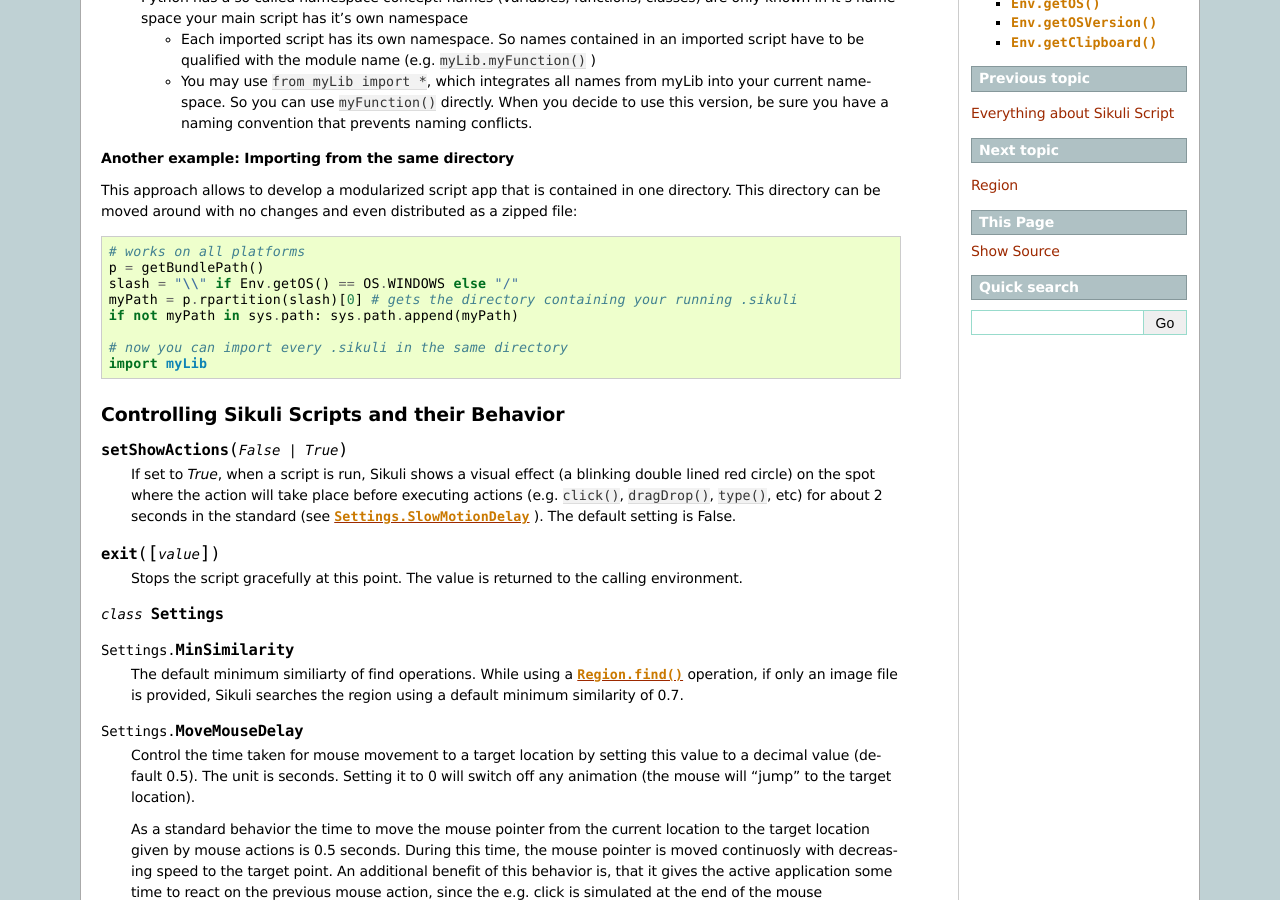
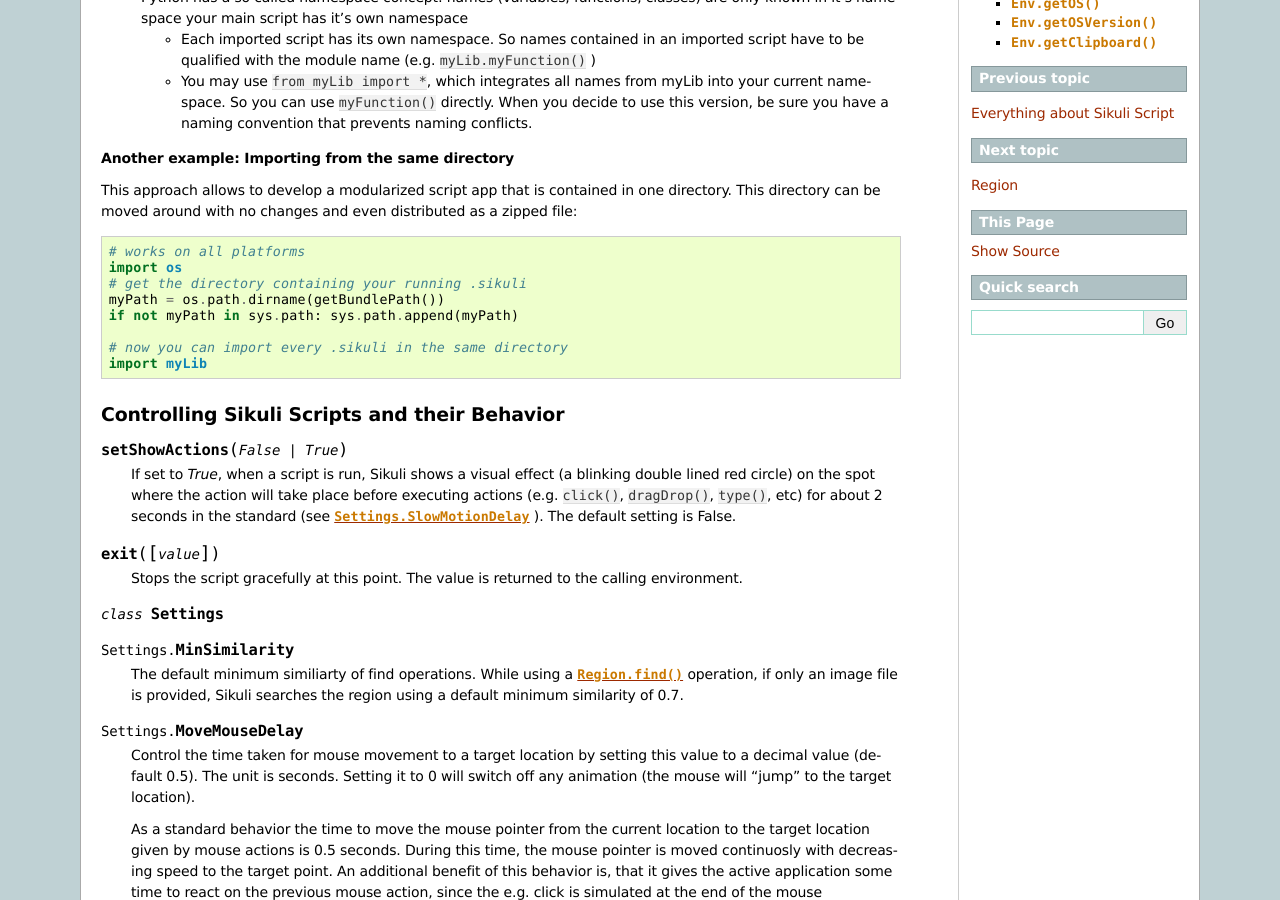
Before and after one commit to sikuli/sikuli, a Sphinx documentation site: the page built from docs/source/globals.rst, in a window 1280 px wide and 900 px high, scrolled down 1049 px. Built offline with Sphinx 7.4.7, drawn with Linux system fonts in a browser that asks for light colours.

Commit message:
example optimized

```diff
--- a/docs/source/globals.rst
+++ b/docs/source/globals.rst
@@ -88,9 +88,9 @@
 distributed as a zipped file::
 
 	# works on all platforms
-	p = getBundlePath()
-	slash = "\\" if Env.getOS() == OS.WINDOWS else "/"
-	myPath = p.rpartition(slash)[0] # gets the directory containing your running .sikuli
+	import os
+	# get the directory containing your running .sikuli
+	myPath = os.path.dirname(getBundlePath())
 	if not myPath in sys.path: sys.path.append(myPath)
 
 	# now you can import every .sikuli in the same directory
```
